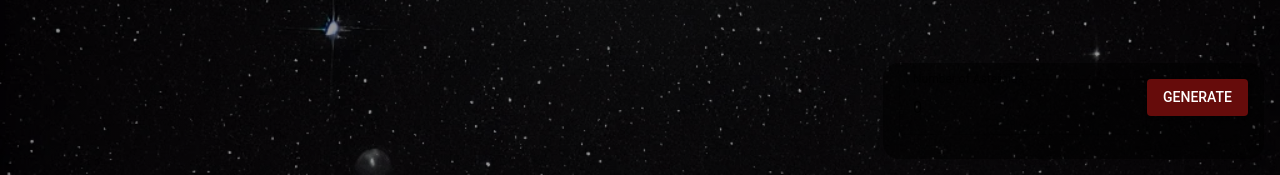
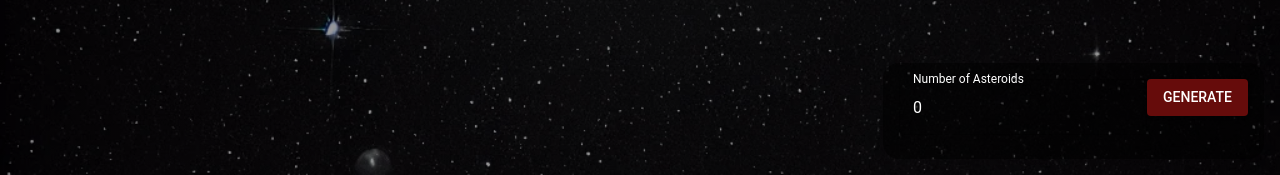
Before and after one commit to SaidBOHUI/meteor20, a React (Create React App) app in the folder front/: page / in a window 1280 px wide. Shown: the part 625-800 px from the top of the page. Built offline with nearby package versions, Linux system fonts and the light colour scheme; no server answers.

Commit message:
Update HomePage.jsx text of generate to white

```diff
--- a/front/src/pages/HomePage.jsx
+++ b/front/src/pages/HomePage.jsx
@@ -148,6 +148,12 @@ const HomePage = () => {
             type="number"
             value={numAsteroids}
             onChange={(e) => setNumAsteroids(e.target.value)}
+            InputLabelProps={{
+              style: { color: 'white' },
+            }}
+            InputProps={{
+              style: { color: 'white' },
+            }}
             sx={{ marginBottom: 1, color: 'text.primary' }}
           />
           <Button type="submit" variant="contained" color="primary">
```
